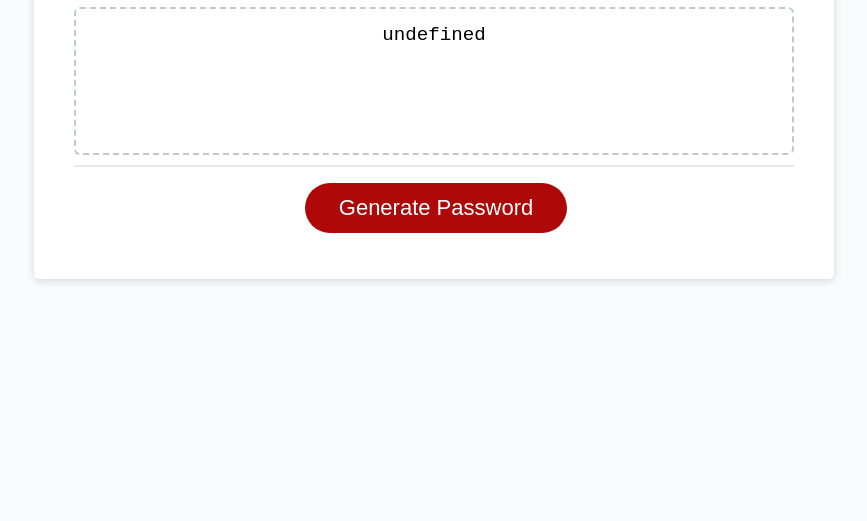
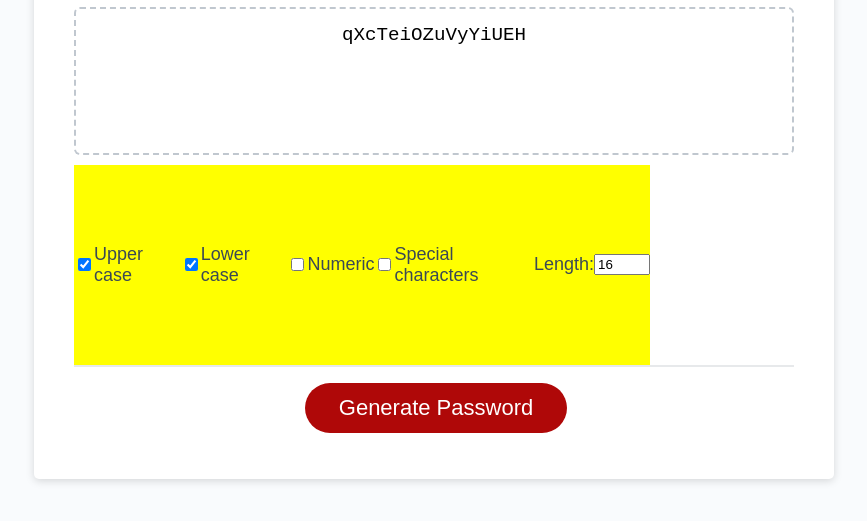
Before and after one commit to Michalous/password-generator, a plain HTML site: page index.html in a window 1280 px wide. Both pictures are taken after a click on the button "Generate Password". Shown: the part 241-762 px from the top of the page, without its empty margins (206-1073 px from the left). Drawn offline with Linux system fonts and the light colour scheme.

Commit message:
JS logic added

```diff
--- a/index.html
+++ b/index.html
@@ -24,6 +24,27 @@
             aria-label="Generated Password"
           ></textarea>
         </div>
+        <div class="options" style="width: 80%; height: 200px; background-color: yellow;">
+          <input checked type="checkbox" id="upperCasedCharacters" name="3" value="3">
+          <label for="upperCasedCharacters">
+            Upper case
+          </label>
+          <input checked type="checkbox" id="lowerCasedCharacters" name="2">
+          <label for="lowerCasedCharacters">
+            Lower case
+          </label>
+          <input type="checkbox" id="numericCharacters" name="1">
+          <label for="numericCharacters">
+            Numeric
+          </label>
+          <input type="checkbox" id="specialCharacters" name="0">
+          <label for="specialCharacters">
+            Special characters
+          </label>
+          <br>
+          <label for="length">Length:</label>
+          <input type="number" id="length" min="10" max="64" value="16"/>
+        </div>
         <div class="card-footer">
           <button id="generate" class="btn">Generate Password</button>
         </div>
--- a/script.js
+++ b/script.js
@@ -88,19 +88,55 @@ var upperCasedCharacters = [
   'Z'
 ];
 
+var chooseFromOptions = [specialCharacters, numericCharacters, lowerCasedCharacters, upperCasedCharacters]
+
 // Function to prompt user for password options
 function getPasswordOptions() {
+  var dropdown = document.getElementById('length').value
+  var array = []
+  var checkboxes = document.querySelectorAll('input[type=checkbox]:checked')
+  for (var i = 0; i < checkboxes.length; i++) {
+    array.push(checkboxes[i].name)
+  }
+  return [array, dropdown]
+}
 
+
+function arrayOfSymbols() {
+  var passwordOptions = getPasswordOptions()
+  if (passwordOptions[0].length == 0) {
+  }
+  else {
+    var passwordString = []
+    for (var i = 0; i < passwordOptions[0].length; i++) {
+      for (var j = 0; j < chooseFromOptions[passwordOptions[0][i]].length; j++) {
+        if (passwordOptions[0][i] == 1) {
+          passwordString.push(chooseFromOptions[passwordOptions[0][i]][j])
+          passwordString.push(chooseFromOptions[passwordOptions[0][i]][j])
+        }
+        else {
+        passwordString.push(chooseFromOptions[passwordOptions[0][i]][j])
+        }
+      }
+    }
+  }
+  return passwordString
 }
 
 // Function for getting a random element from an array
 function getRandom(arr) {
-
+  return arr[Math.floor(Math.random() * arr.length)]
 }
 
 // Function to generate password with user input
 function generatePassword() {
-
+  var array = arrayOfSymbols()
+  passwordLength = getPasswordOptions()[1]
+  var result = ""
+  for (var i = 0; i < passwordLength; i++) {
+    result += getRandom(array)
+  }
+  return result
 }
 
 // Get references to the #generate element
--- a/style.css
+++ b/style.css
@@ -118,6 +118,14 @@ button[disabled] {
   overflow: hidden;
 }
 
+.options {
+  display: flex;
+  justify-content: space-between;
+  align-items: center;
+}
+
+
+
 @media (max-width: 690px) {
   .btn {
     font-size: 1rem;
```
Also changed, not shown: 1 other file.
